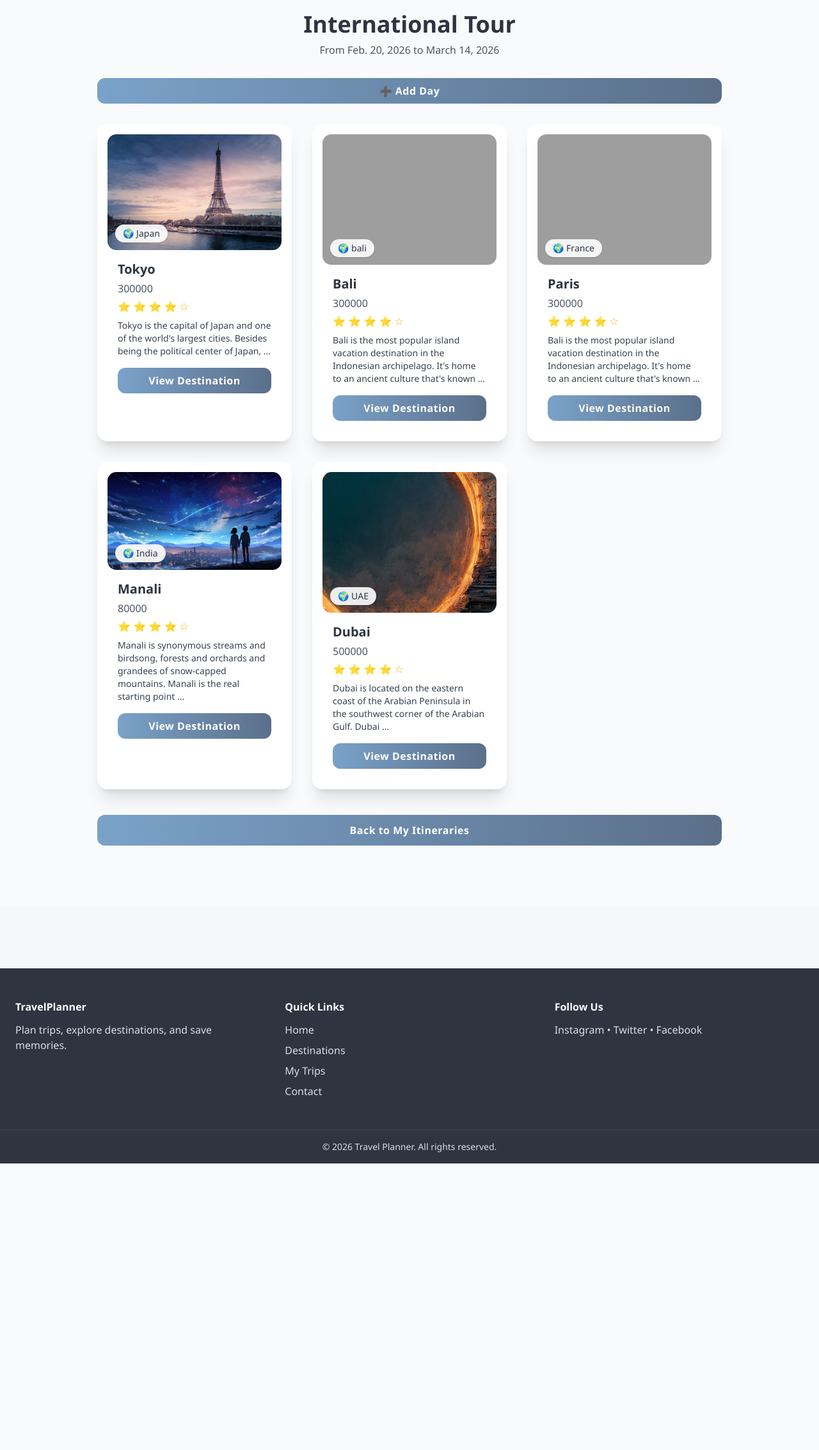
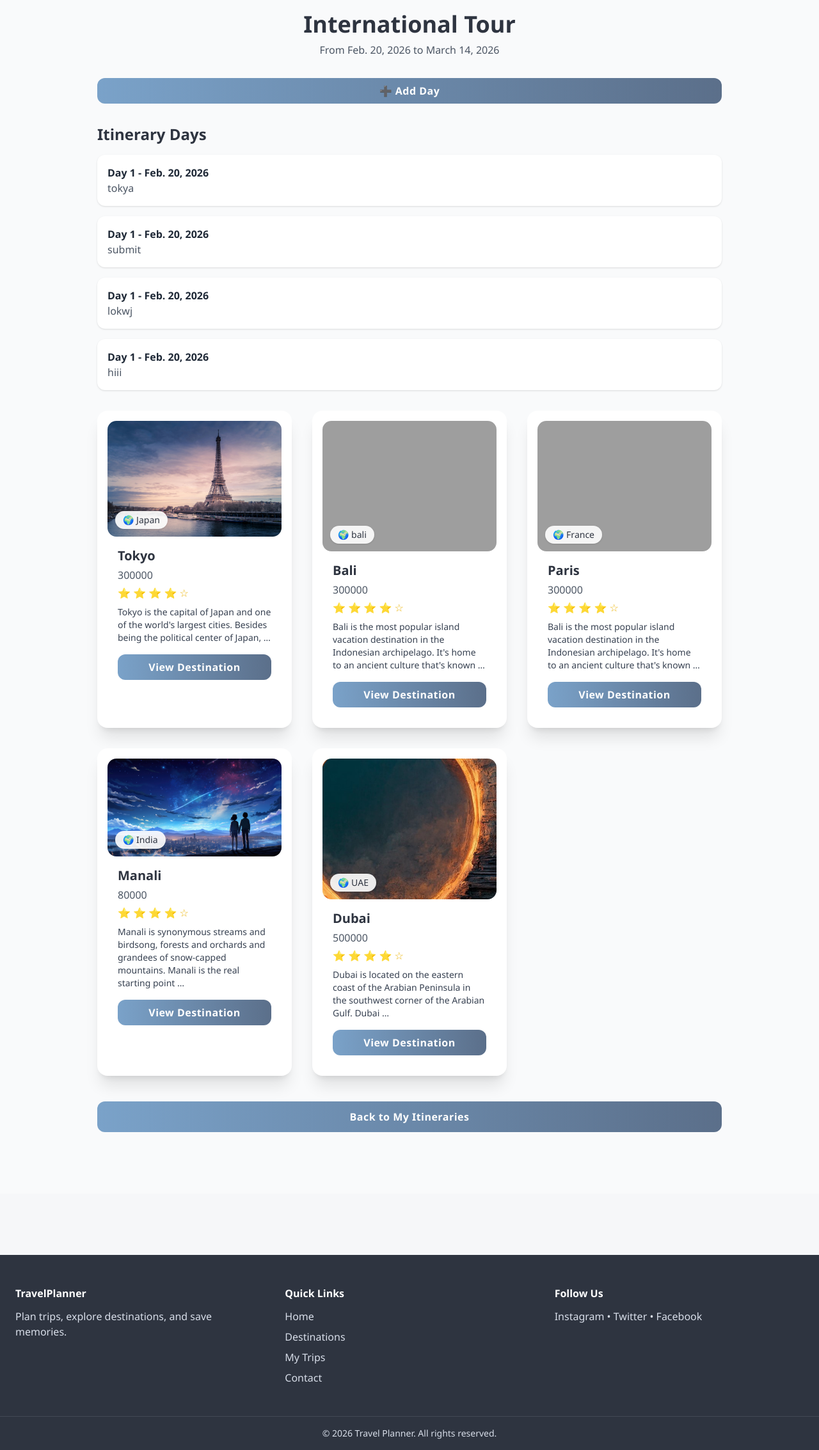
Before and after one commit to Lokesh19-PP/Travel-Planner-Webapp, a Django app: page /itinerary/14/ in a window 1280 px wide. Shown: the part 190-2457 px from the top of the page at 64% size. Before the commit the page ends 2009 px from the top, so only its background shows below. Run offline with Django 4.2, Linux system fonts and the light colour scheme; a user stored in the database is signed in; data comes from the database, SQL or seed files in the repository; both versions use the stored data as it was after the commit; data that the repository does not hold is empty; some libraries are stand-ins or nearby versions; grey boxes are pictures that could not be loaded.

Commit message:
fix: update itinerary_detail template to use related_name 'days' and correct add_day URL

```diff
--- a/core/templates/core/itinerary_detail.html
+++ b/core/templates/core/itinerary_detail.html
@@ -28,11 +28,11 @@
         {% endif %}
 
         <!-- Existing Days -->
-        {% if itinerary.itineraryday_set.all %}
+        {% if itinerary.days.all %}
         <div class="mb-8">
             <h3 class="text-xl sm:text-2xl font-semibold mb-4">Itinerary Days</h3>
             <div class="space-y-4">
-                {% for day in itinerary.itineraryday_set.all %}
+                {% for day in itinerary.days.all %}
                 <div class="bg-white shadow rounded-xl p-4 flex flex-col sm:flex-row justify-between items-start sm:items-center">
                     <div>
                         <p class="font-semibold text-gray-800">Day {{ day.day_number }} - {{ day.date }}</p>
```
Also changed, not shown: db.sqlite3.
